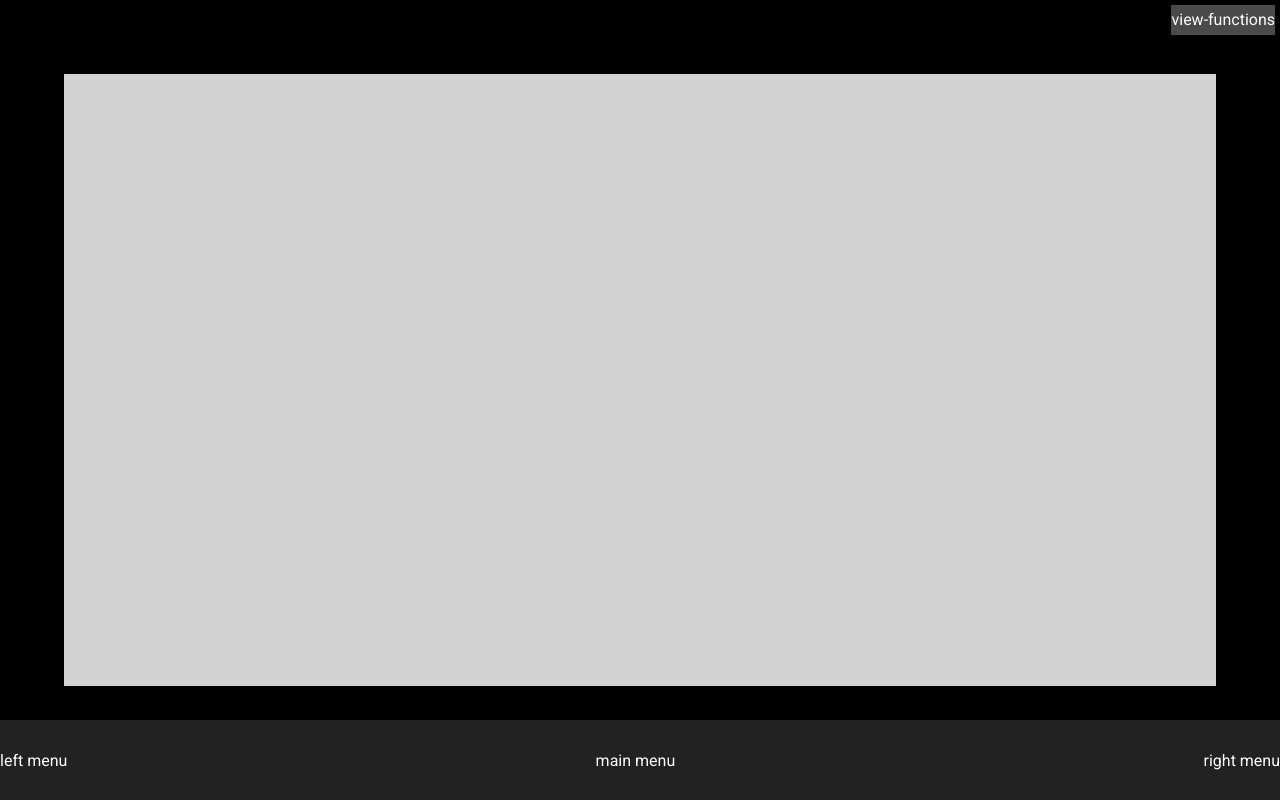
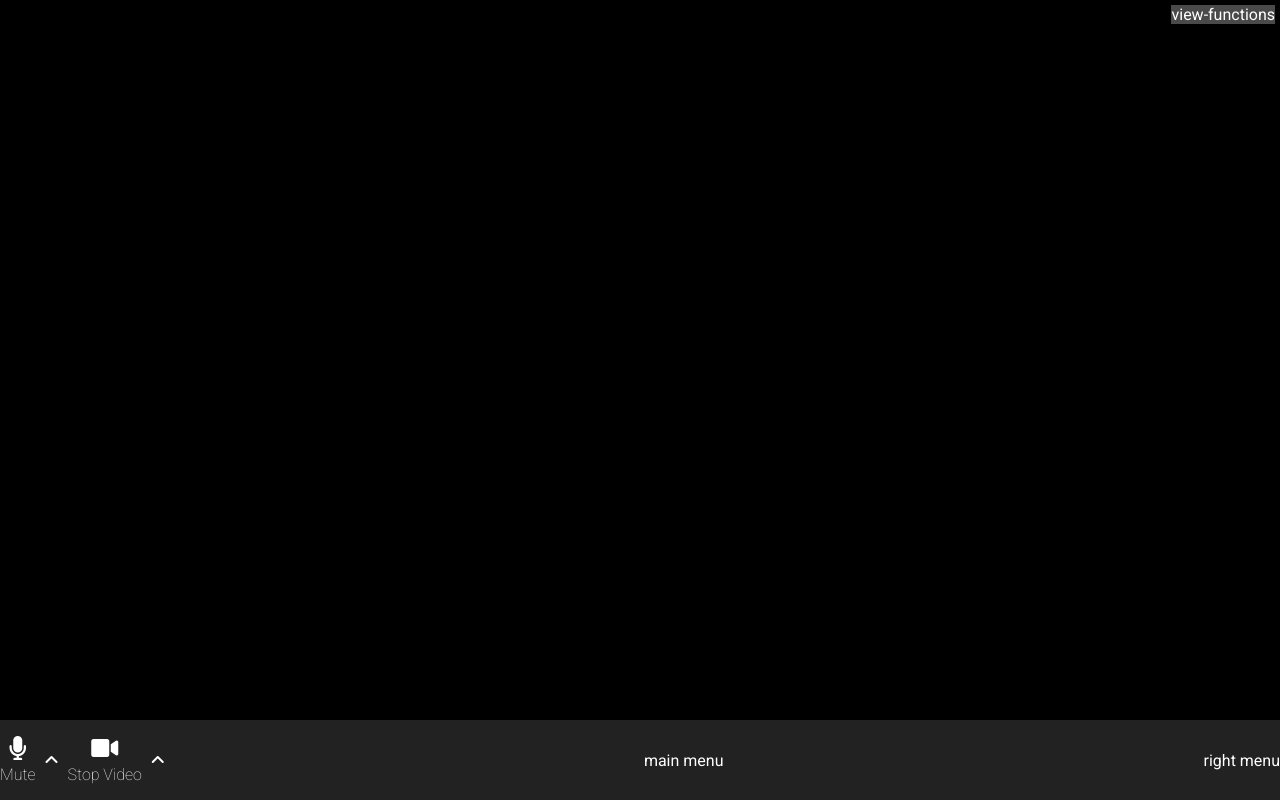
Before and after one commit to MirkOrlando/html-css-zoom, a plain HTML site: page index.html in a window 1280 px wide. Drawn offline with Linux system fonts and the light colour scheme.

Commit message:
created #site-footer .left-menu

```diff
--- a/assets/css/style.css
+++ b/assets/css/style.css
@@ -8,6 +8,14 @@
 
 body {
     font-family: var(--font-family);
+}
+
+a {
+    text-decoration: none;
+}
+
+ul.unstyled {
+    list-style: none;
 }
 
 /* #endregion common */
@@ -30,6 +38,12 @@ body {
 
 .d-flex {
     display: flex;
+}
+
+/* font-size */
+
+.fs-24 {
+    font-size: 24px;
 }
 
 /* #endregion utility */
@@ -96,4 +110,28 @@ body {
     color: var(--lighter);
 }
 
+#site-footer ul a {
+    color: var(--lighter);
+    font-weight: 100;
+}
+
+#site-footer ul.d-flex {
+    align-items: center;
+    column-gap: 10px;
+}
+
+#site-footer ul li.d-flex {
+    align-items: center;
+    column-gap: 10px;
+}
+
+#site-footer ul a.d-flex {
+    flex-direction: column;
+    align-items: center;
+    row-gap: 5px;
+}
+
+
+
+
 /* #endregion site-footer */
--- a/index.html
+++ b/index.html
@@ -7,10 +7,11 @@
     <title>Zoom</title>
     <link rel="preconnect" href="https://fonts.googleapis.com">
     <link rel="preconnect" href="https://fonts.gstatic.com" crossorigin>
-    <link href="https://fonts.googleapis.com/css2?family=Roboto:wght@400;500;700&display=swap" rel="stylesheet">
+    <link href="https://fonts.googleapis.com/css2?family=Roboto:wght@100;300;400;500;700&display=swap" rel="stylesheet">
+    <link rel="stylesheet" href="https://cdnjs.cloudflare.com/ajax/libs/font-awesome/6.0.0/css/all.min.css" integrity="sha512-9usAa10IRO0HhonpyAIVpjrylPvoDwiPUiKdWk5t3PyolY1cOd4DSE0Ga+ri4AuTroPR5aQvXU9xC6qOPnzFeg==" crossorigin="anonymous" referrerpolicy="no-referrer" />
     <link rel="stylesheet" href="./assets/css/style.css">
 </head>
-<body class="debug">
+<body>
 
     <header id="site-header">
 
@@ -34,7 +35,22 @@
     <footer id="site-footer">
 
         <div class="left-menu">
-            left menu
+            <ul class="unstyled d-flex">
+                <li class="d-flex">
+                    <a href="" class="d-flex">
+                        <i class="fa-solid fa-microphone fs-24"></i>
+                        <span>Mute</span>
+                    </a>
+                    <a href=""><i class="fa-solid fa-angle-up"></i></a>
+                </li>
+                <li class="d-flex">
+                    <a href="" class="d-flex">
+                        <i class="fa-solid fa-video fs-24"></i>
+                        <span>Stop Video</span>
+                    </a>
+                    <a href=""><i class="fa-solid fa-angle-up"></i></a>
+                </li>
+            </ul>
         </div>
         <!-- /.left-menu -->
 
```
